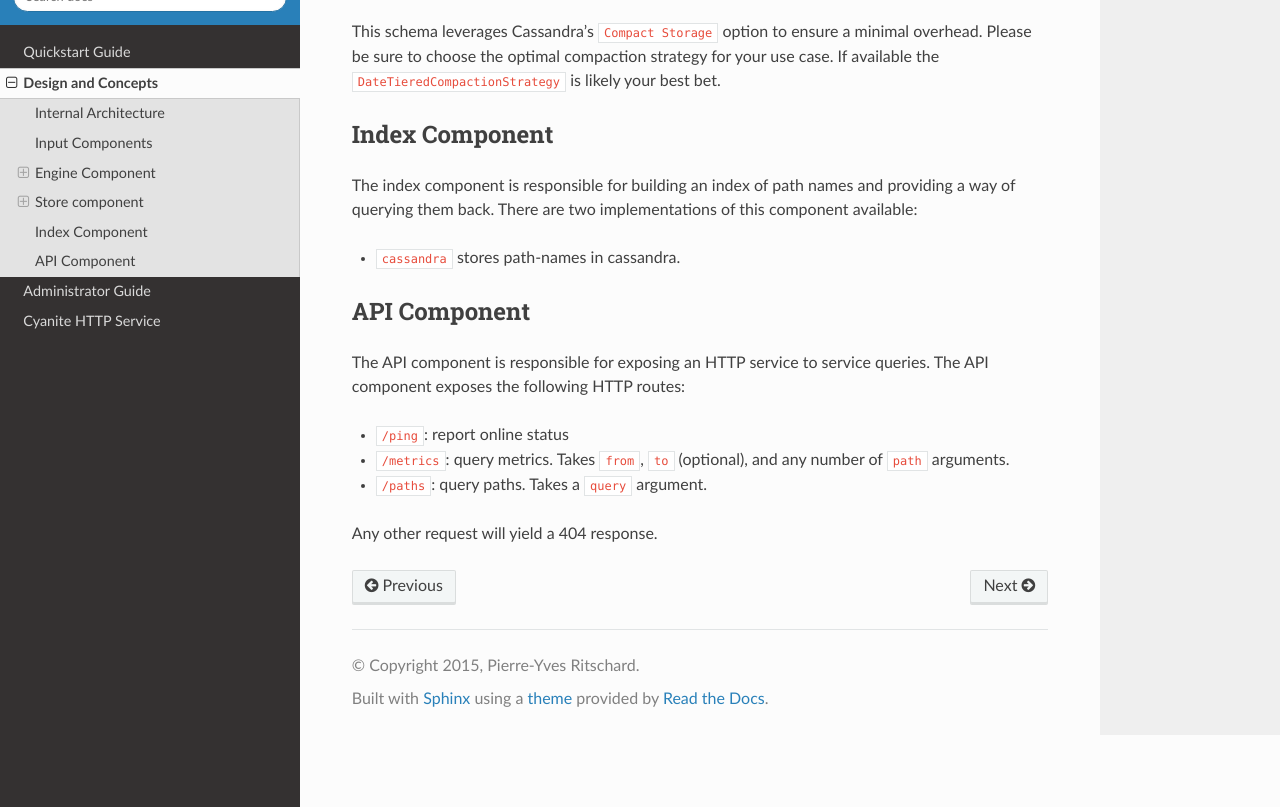
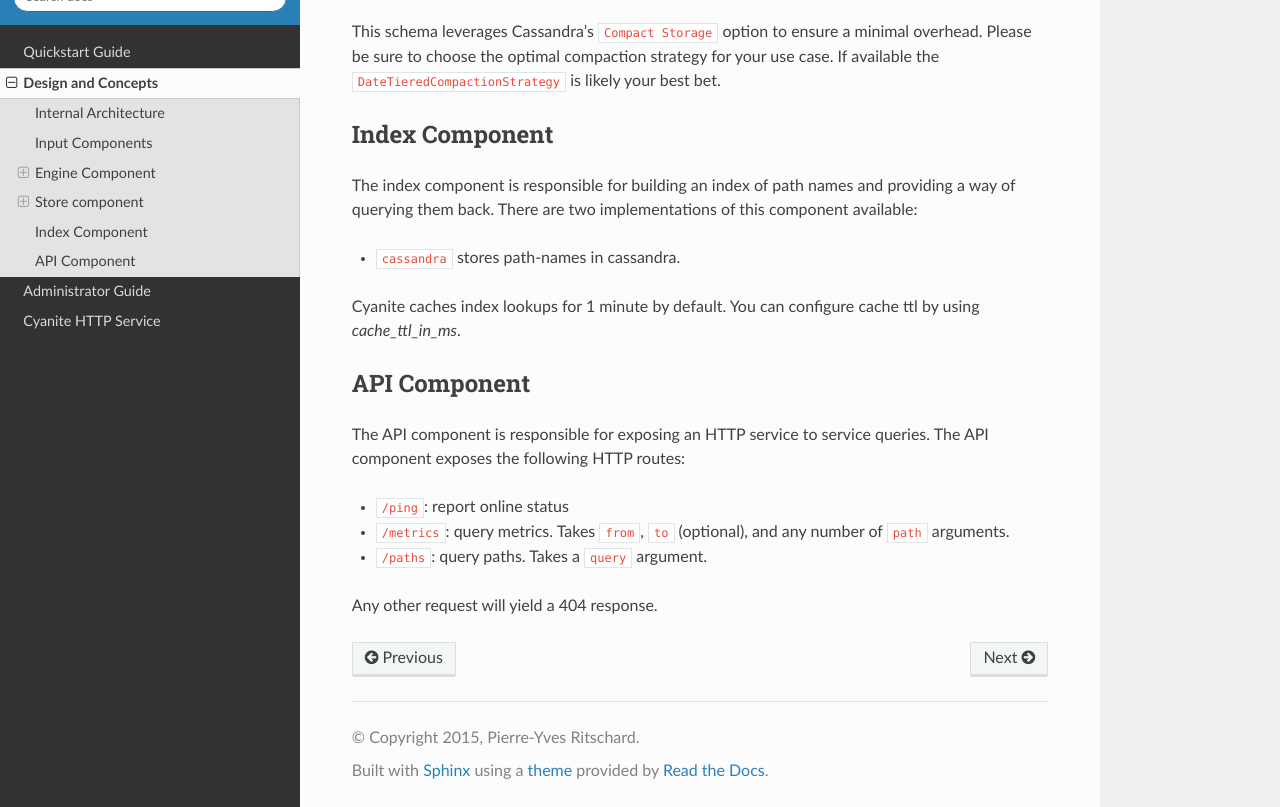
Before and after one commit to pyr/cyanite, a Sphinx documentation site: the page built from doc/source/concepts.rst, in a window 1280 px wide and 900 px high, scrolled down 3277 px, cut to the strip 93-900 px from the top of the window. Built offline with Sphinx 7.4.7 and the Read the Docs theme 2.0.0, drawn with Linux system fonts in a browser that asks for light colours.

Commit message:
Cache seen prefixes for 1 minute

```diff
--- a/doc/source/concepts.rst
+++ b/doc/source/concepts.rst
@@ -129,6 +129,8 @@ a way of querying them back. There are two implementations of this component ava
 
 - ``cassandra`` stores path-names in cassandra.
 
+Cyanite caches index lookups for 1 minute by default. You can configure cache ttl
+by using `cache_ttl_in_ms`.
 
 API Component
 -------------
```
Also changed, not shown: 2 other files.
